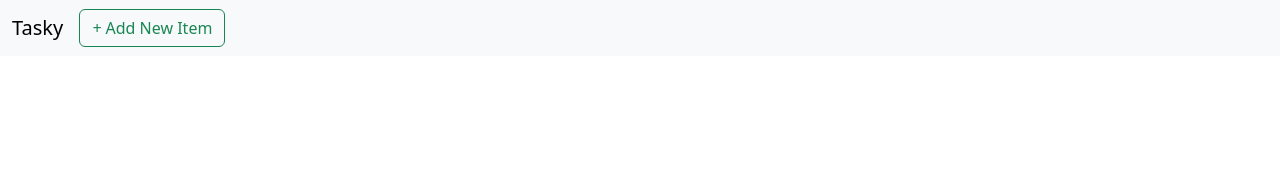
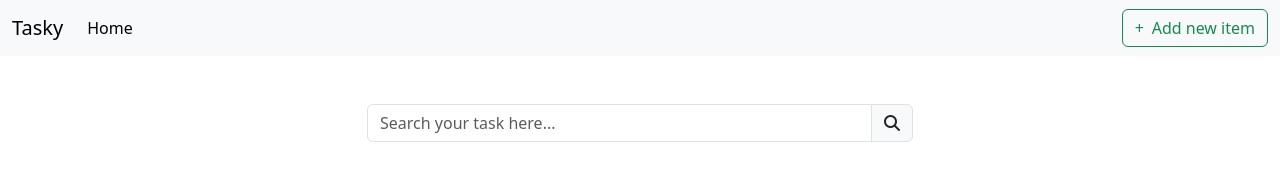
Before and after one commit to varun0911/Tasky-application, a plain HTML site: page index.html in a window 1280 px wide. Drawn offline with nearby package versions, Linux system fonts and the light colour scheme.

Commit message:
Added search section

```diff
--- a/index.html
+++ b/index.html
@@ -16,6 +16,8 @@
 
 </head>
 <body>
+
+    <!-- navbar -->
     <nav class="navbar navbar-expand-lg bg-body-tertiary">
         <div class="container-fluid">
           <a class="navbar-brand" href="#">Tasky</a>
@@ -23,13 +25,37 @@
             <span class="navbar-toggler-icon"></span>
           </button>
           <div class="collapse navbar-collapse" id="navbarSupportedContent">
-            <button class="btn btn-outline-success" type="submit">
-              <i class="fa-light fa-plus mr-4"></i> Add New Item
+            <ul class="navbar-nav me-auto mb-2 mb-lg-0">
+              <li class="nav-item">
+                <a class="nav-link active" aria-current="page" href="#">Home</a>
+              </li>
+            </ul>
+            <button class="btn btn-outline-success d-flex align-items-center gap-2" type="submit">
+              <i class="fa-light fa-plus mr-4"></i>Add new item
             </button>
-          </div>
         </div>
-      </nav>
+    </nav>
 
+    <div class="container">
+      <!-- Search for task section -->
+      <section class="mt-5">
+        <div class="row justify-content-center">
+            <div class="col-md-6">
+              <div class="input-group flex-nowrap shadow-md rounded">
+                <input type="search" class="form-control" placeholder="Search your task here..." aris-label="Search task" aria-describedby="addon-wrapping"/>
+                <span class="input-group-text" id="addon-wrapping">
+                  <i class="fas fa-search"></i>
+                </span>
+              </div>
+            </div>
+        </div>
+      </section>
+
+      <!-- cards section -->
+      <section>
+
+      </section>
+    </div>
 
 
     <script type="text/javascript" src="/index.js"></script>
```
